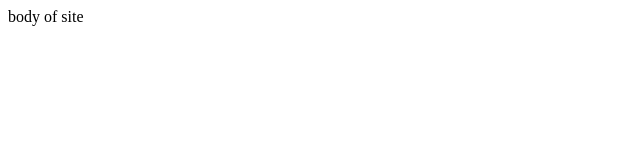
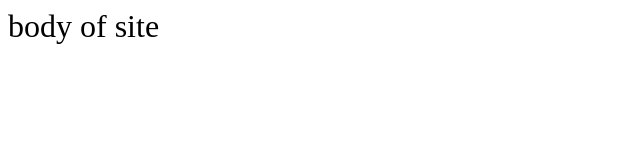
Before and after one commit to rezahaji1368/git-test, a plain HTML site: page index.html in a window 1280 px wide. Shown: the whole page, without its empty margins (0-640 px from the left). Drawn offline with Linux system fonts and the light colour scheme.

Commit message:
add style

```diff
--- a/index.html
+++ b/index.html
@@ -5,8 +5,14 @@
     <meta http-equiv="X-UA-Compatible" content="IE=edge">
     <meta name="viewport" content="width=device-width, initial-scale=1.0">
     <title>Document</title>
+    <style>
+        span{
+            font-size: xx-large;
+            align-items: center;
+        }
+    </style>
 </head>
 <body>
-    body of site
+    <span> body of site</span>
 </body>
 </html>
```
